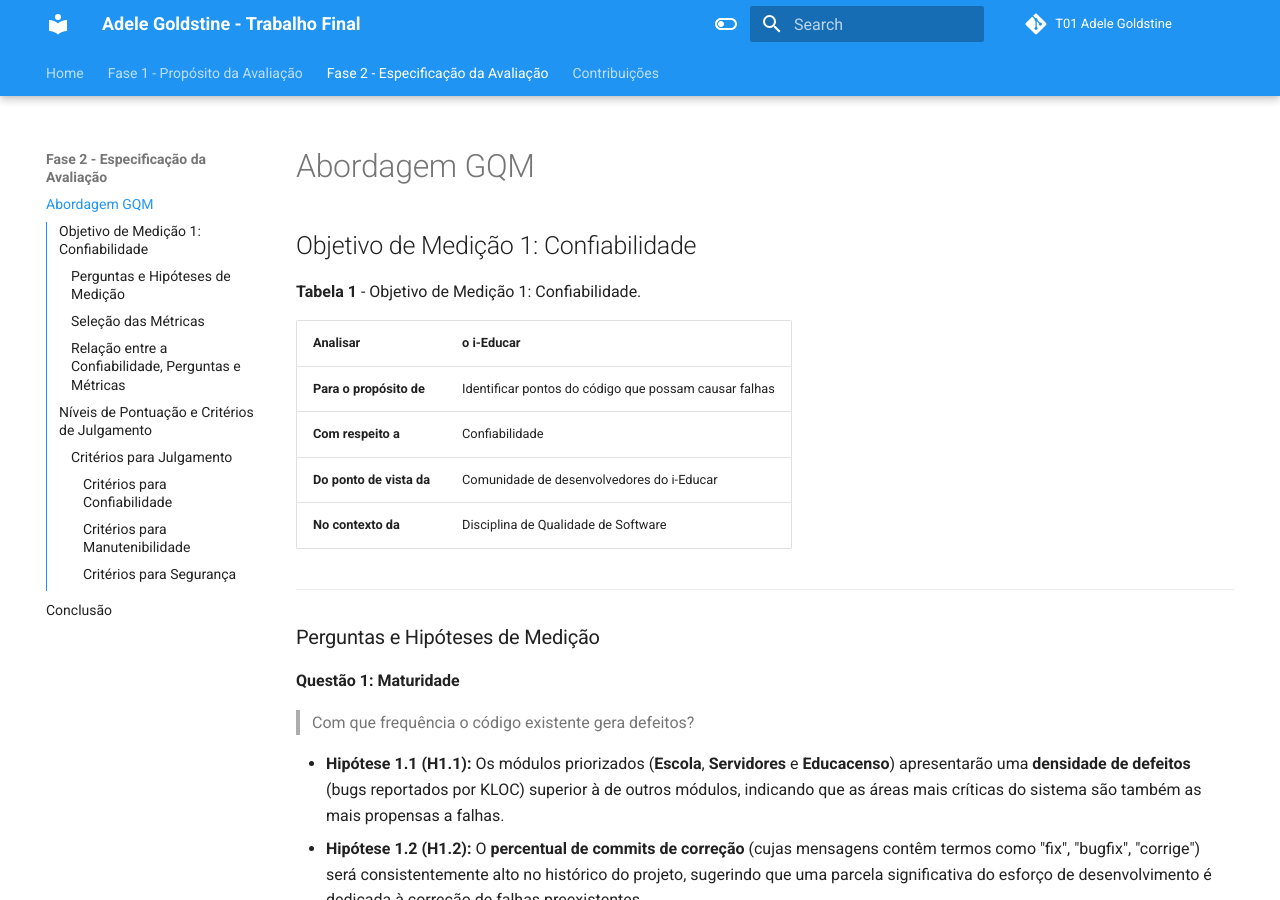
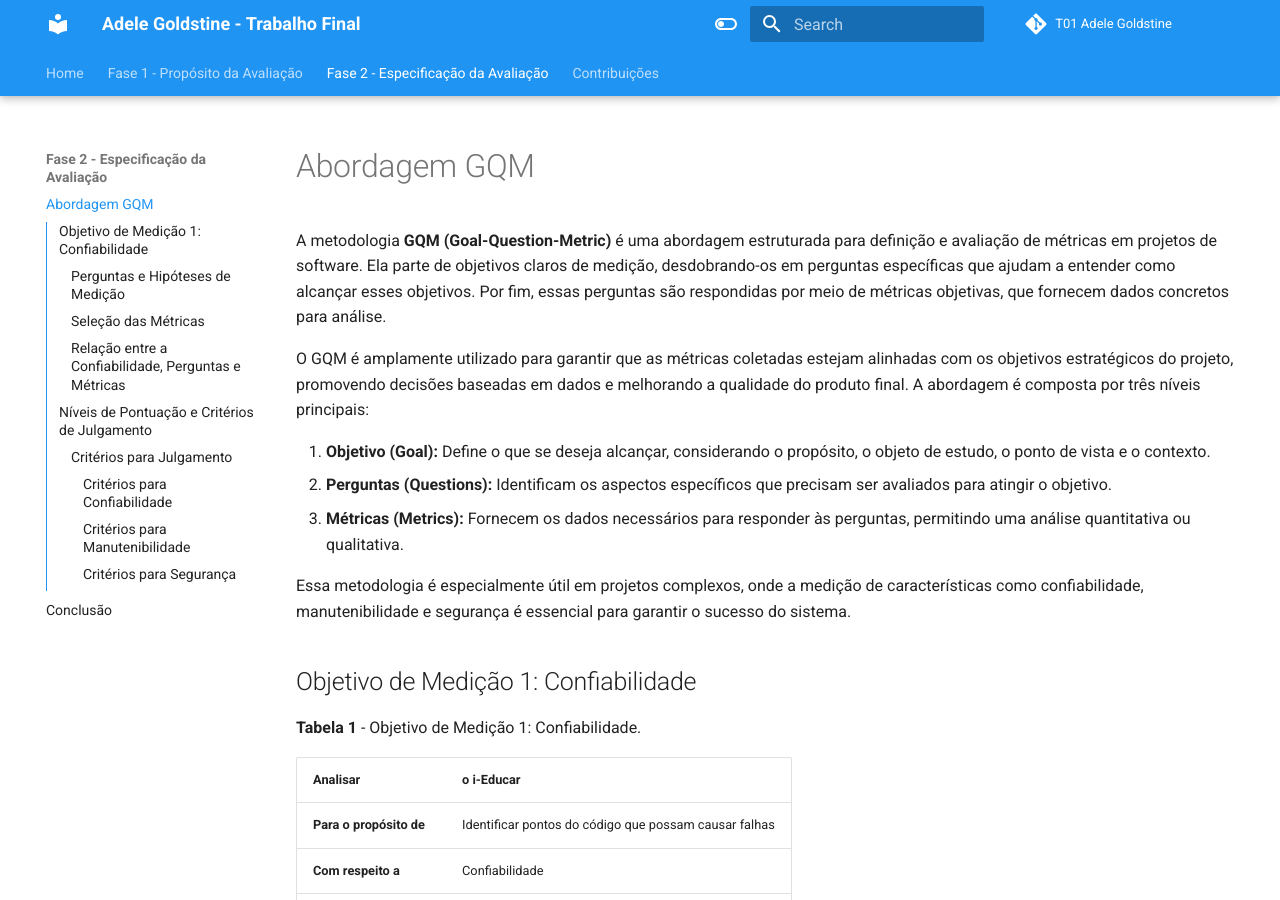
Before and after one commit to FCTE-Qualidade-de-Software-1/2025-2_T01_ADELE-GOLDSTINE, an MkDocs documentation site: the page built from docs/fase_2/GQM.md, in a window 1280 px wide and 900 px high. Built offline with MkDocs 1.6.1 and Material for MkDocs 9.7.7, drawn with Linux system fonts in a browser that asks for light colours; comment, search, counter and statistics services are not loaded.

Commit message:
docs: abordagem GQM

```diff
--- a/docs/fase_2/GQM.md
+++ b/docs/fase_2/GQM.md
@@ -1,7 +1,15 @@
 
 # Abordagem GQM
 
-<!-- acho que da pra colocar um texto aqui explicando a metodologia GQM -->
+A metodologia **GQM (Goal-Question-Metric)** é uma abordagem estruturada para definição e avaliação de métricas em projetos de software. Ela parte de objetivos claros de medição, desdobrando-os em perguntas específicas que ajudam a entender como alcançar esses objetivos. Por fim, essas perguntas são respondidas por meio de métricas objetivas, que fornecem dados concretos para análise.
+
+O GQM é amplamente utilizado para garantir que as métricas coletadas estejam alinhadas com os objetivos estratégicos do projeto, promovendo decisões baseadas em dados e melhorando a qualidade do produto final. A abordagem é composta por três níveis principais:
+
+1. **Objetivo (Goal):** Define o que se deseja alcançar, considerando o propósito, o objeto de estudo, o ponto de vista e o contexto.
+2. **Perguntas (Questions):** Identificam os aspectos específicos que precisam ser avaliados para atingir o objetivo.
+3. **Métricas (Metrics):** Fornecem os dados necessários para responder às perguntas, permitindo uma análise quantitativa ou qualitativa.
+
+Essa metodologia é especialmente útil em projetos complexos, onde a medição de características como confiabilidade, manutenibilidade e segurança é essencial para garantir o sucesso do sistema.
 
 ## Objetivo de Medição 1: Confiabilidade
 
```
